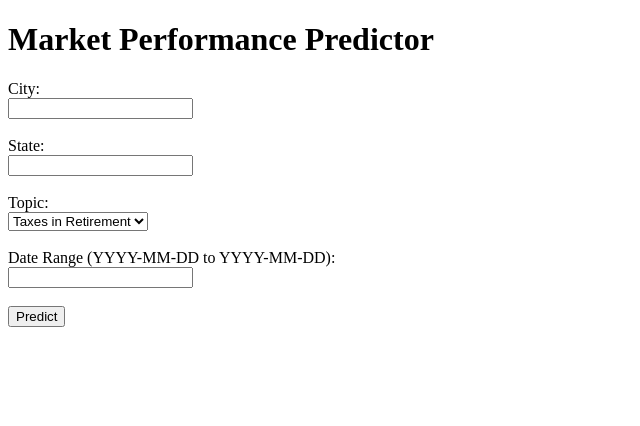
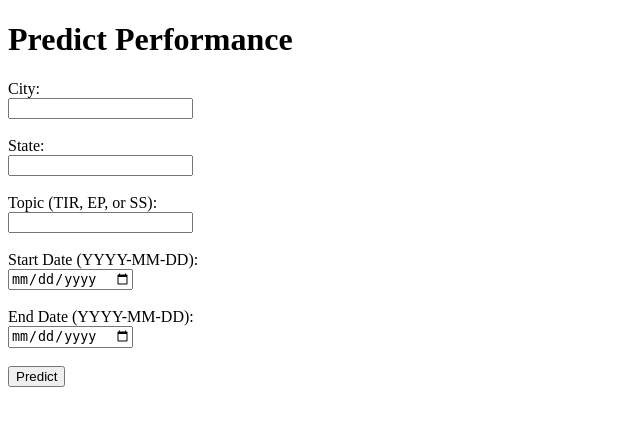
Before and after one commit to mashley00/market-performance, a FastAPI app: page /predict-form in a window 1280 px wide. Shown: the top 426 px of the page, without its empty margins (0-640 px from the left). Run offline with FastAPI, Linux system fonts and the light colour scheme.

Commit message:
Update predict_form.html

```diff
--- a/templates/predict_form.html
+++ b/templates/predict_form.html
@@ -1,10 +1,27 @@
 <!DOCTYPE html>
 <html>
 <head>
-    <title>Predict Market Performance</title>
+    <title>Predict Performance</title>
+    <script>
+        function setEndDate() {
+            const startInput = document.getElementById("start_date");
+            const endInput = document.getElementById("end_date");
+
+            if (startInput.value) {
+                const startDate = new Date(startInput.value);
+                const endDate = new Date(startDate);
+                endDate.setDate(startDate.getDate() + 14);
+
+                const yyyy = endDate.getFullYear();
+                const mm = String(endDate.getMonth() + 1).padStart(2, '0');
+                const dd = String(endDate.getDate()).padStart(2, '0');
+                endInput.value = `${yyyy}-${mm}-${dd}`;
+            }
+        }
+    </script>
 </head>
 <body>
-    <h1>Market Performance Predictor</h1>
+    <h1>Predict Performance</h1>
     <form method="post" action="/predict-form">
         <label for="city">City:</label><br>
         <input type="text" id="city" name="city" required><br><br>
@@ -12,15 +29,14 @@
         <label for="state">State:</label><br>
         <input type="text" id="state" name="state" required><br><br>
 
-        <label for="topic">Topic:</label><br>
-        <select id="topic" name="topic" required>
-            <option value="TIR">Taxes in Retirement</option>
-            <option value="EP">Estate Planning</option>
-            <option value="SS">Social Security</option>
-        </select><br><br>
+        <label for="topic">Topic (TIR, EP, or SS):</label><br>
+        <input type="text" id="topic" name="topic" required><br><br>
 
-        <label for="date_range">Date Range (YYYY-MM-DD to YYYY-MM-DD):</label><br>
-        <input type="text" id="date_range" name="date_range" required><br><br>
+        <label for="start_date">Start Date (YYYY-MM-DD):</label><br>
+        <input type="date" id="start_date" name="start_date" onchange="setEndDate()" required><br><br>
+
+        <label for="end_date">End Date (YYYY-MM-DD):</label><br>
+        <input type="date" id="end_date" name="end_date" required><br><br>
 
         <button type="submit">Predict</button>
     </form>
```
